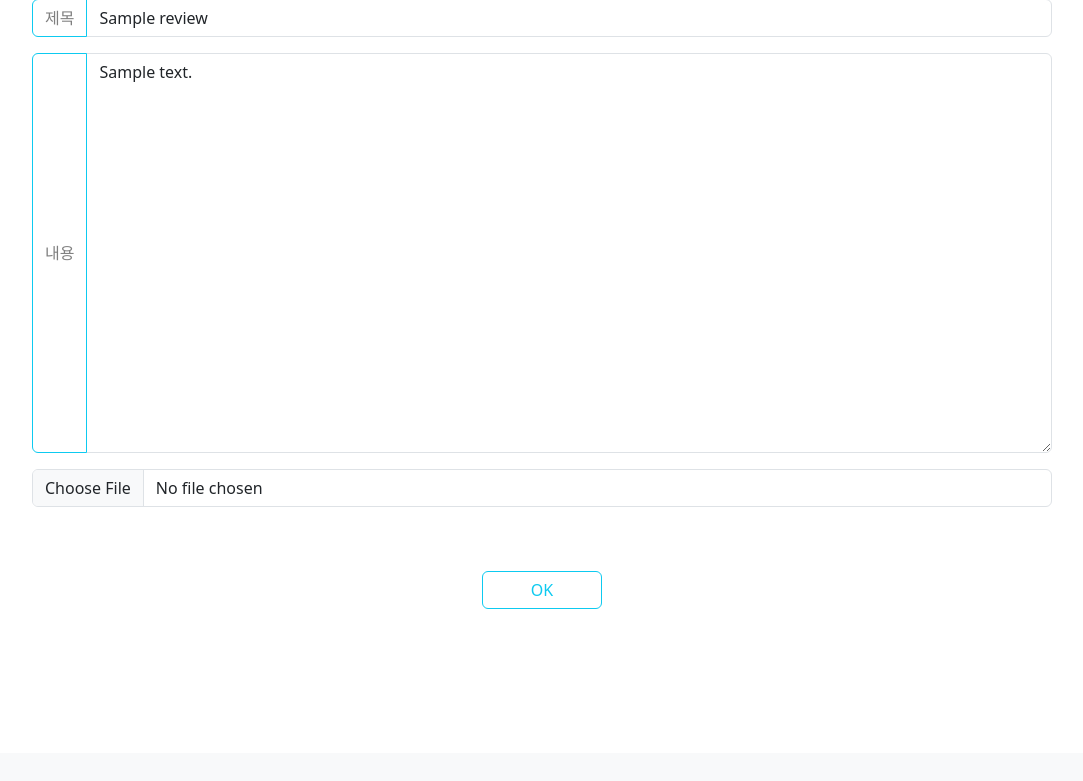
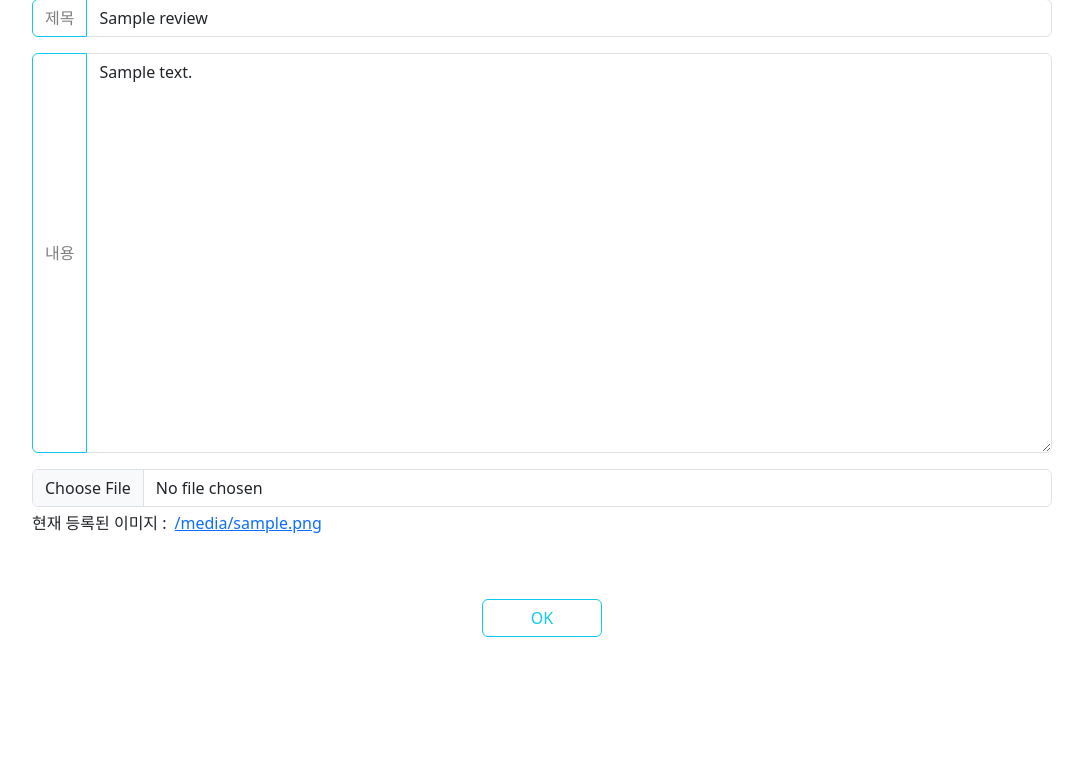
Before and after one commit to yangu1455/Django-practice, a Django app: template articles/templates/articles/form.html in a window 1280 px wide. Shown: the part 265-1046 px from the top of the page, without its empty margins (98-1181 px from the left). Before the commit the page ends 874 px from the top, so only its background shows below. Run offline with Django 3.2, Linux system fonts and the light colour scheme; the template is opened without the code that fills it: most values are stand-ins (such as "Sample title", 1, 10 or a date in 2020); some libraries are stand-ins or nearby versions.

Commit message:
수정하기 때 이미지가 있다면 이미지보여주기

```diff
--- a/articles/templates/articles/form.html
+++ b/articles/templates/articles/form.html
@@ -24,8 +24,16 @@
          <textarea class="form-control" style='height:400px;' name="content">{{ review.content }}</textarea>
       </div>
 
-      <div class="input-group mb-3">
+      <div class="input-group mb-1">
         <input type="file" class="form-control" name='image' accept="image/*" value="" id="id_image">
+      </div>
+
+      <div class='d-flex'>
+        {% comment %} 이미지가 있는 경우 현재 이미지 경로 보여주기 {% endcomment %}
+        {% if review.image %}
+        <p>현재 등록된 이미지 : </p>
+        <a href="{{ review.image.url }}"><p class='mx-2'>{{ review.image }}</p></a>
+        {% endif %}
       </div>
 
       <!-- 버튼 -->
--- a/articles/views.py
+++ b/articles/views.py
@@ -61,7 +61,7 @@ def update(request, pk):
 
     context = {
         "review_form": review_form,
-        'review' : review,
+        'review' : review, # 이걸 안넣어주면 커스텀한 폼에 데이터도 안들어가고 돌아가기 버튼도 안되는데 왜그런지는 모르겠음 위에서 지정해주잖아
     }
     return render(request, "articles/form.html", context)
 
```
Also changed, not shown: images/images/11_32YKIQN.jpeg (added).
